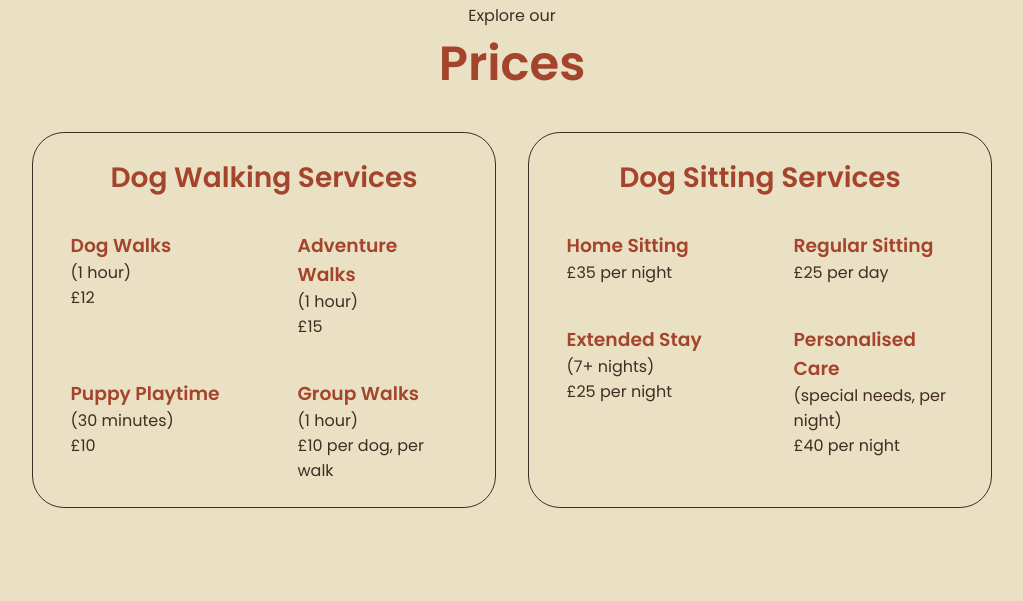
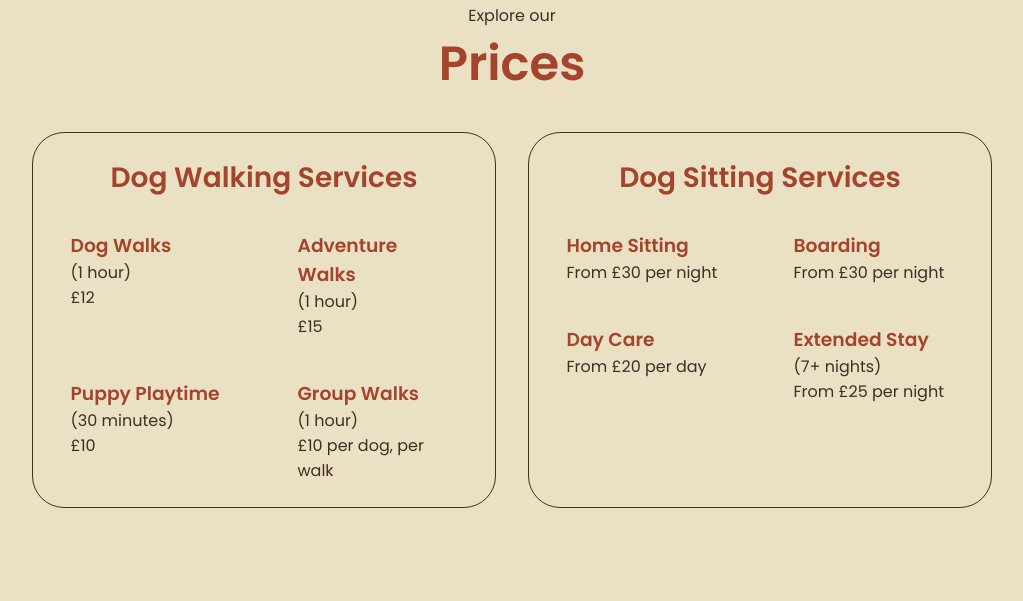
Before and after one commit to JonathanAlbertCross/AlfiewalksFinal, a plain HTML site: page index.html in a window 1280 px wide. Shown: the part 2748-3349 px from the top of the page, without its empty margins (128-1151 px from the left). Drawn offline with Linux system fonts and the light colour scheme.

Commit message:
price change

```diff
--- a/index.html
+++ b/index.html
@@ -307,25 +307,25 @@
               <article>
                 <div>
                   <h3>Home Sitting</h3>
-                  <p>£35 per night</p>
+                  <p>From £30 per night</p>
                 </div>
               </article>
               <article>
                 <div>
-                  <h3>Regular Sitting</h3>
-                  <p>£25 per day</p>
+                  <h3>Boarding</h3>
+                  <p>From £30 per night</p>
+                </div>
+              </article>
+              <article>
+                <div>
+                  <h3>Day Care</h3>
+                  <p>From £20 per day</p>
                 </div>
               </article>
               <article>
                 <div>
                   <h3>Extended Stay</h3>
-                  <p>(7+ nights)<br />£25 per night</p>
-                </div>
-              </article>
-              <article>
-                <div>
-                  <h3>Personalised Care</h3>
-                  <p>(special needs, per night)<br />£40 per night</p>
+                  <p>(7+ nights)<br />From £25 per night</p>
                 </div>
               </article>
             </div>
```
Also changed, not shown: assets/Facebook 2.png (added), assets/LogoAlfie.png (added), assets/arrow.png (added), assets/rover.png (added), 2 other files.
